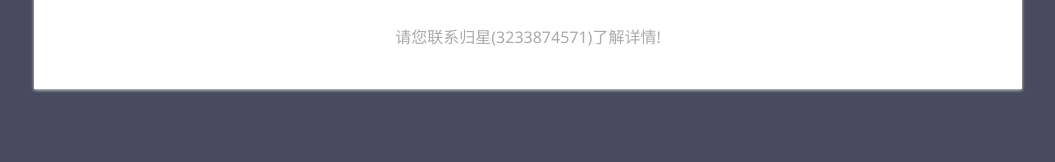
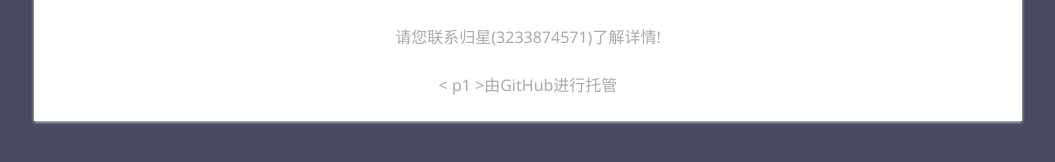
Before and after one commit to AGuiXing/guixing, a plain HTML site: page index.html in a window 1280 px wide. Shown: the part 414-576 px from the top of the page, without its empty margins (112-1167 px from the left). Drawn offline with Linux system fonts and the light colour scheme.

Commit message:
Update index.html

```diff
--- a/index.html
+++ b/index.html
@@ -185,7 +185,7 @@
             </div>
             <div class="sell-desc">
                 <p>请您联系归星(3233874571)了解详情!</p>
-
+                < p1 >由GitHub进行托管</ p >
             </div>
         </div>
     </div>
```
